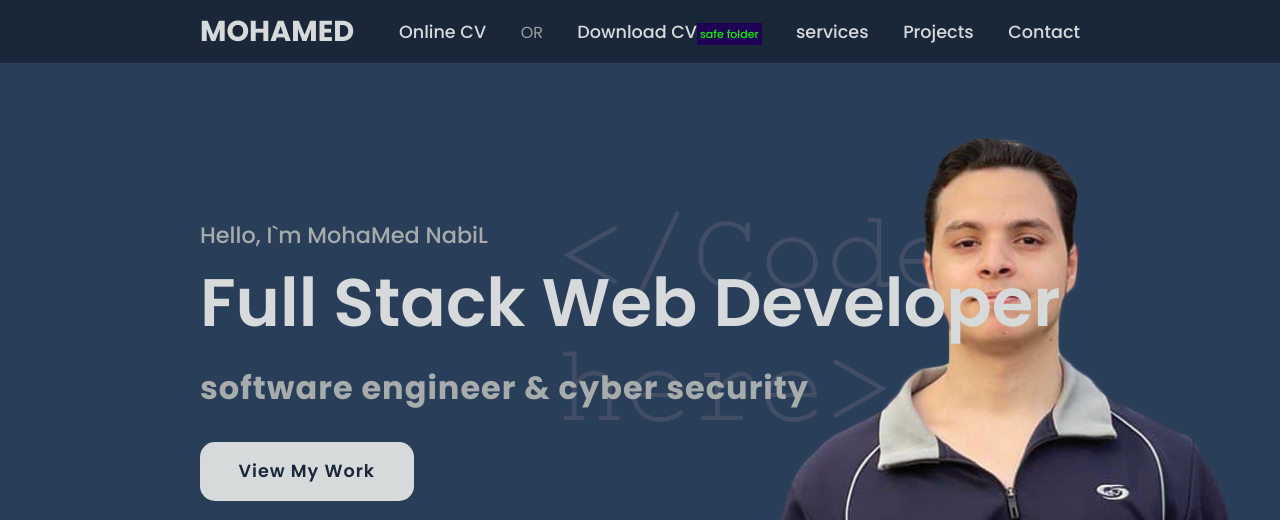
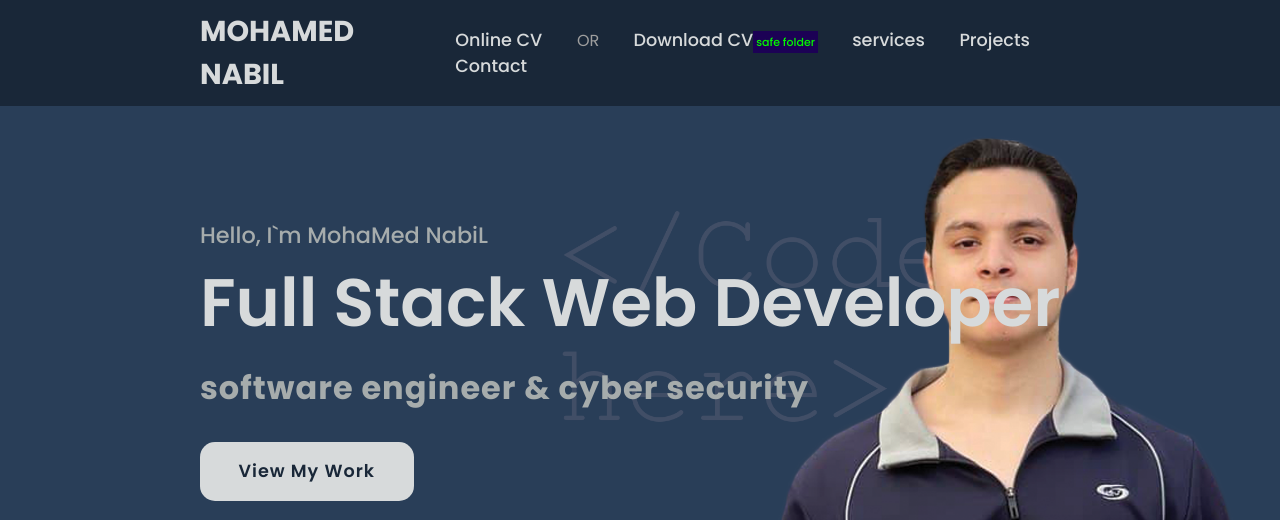
Before and after one commit to mohamedN2018/Protfolio-Developer-, a plain HTML site: page index.html in a window 1280 px wide. Shown: the top 520 px of the page. Drawn offline with Linux system fonts and the light colour scheme.

Commit message:
Update index.html

```diff
--- a/index.html
+++ b/index.html
@@ -11,7 +11,7 @@
 </head>
 <body>
     <header>
-        <a href="/" class="logo"> MohaMed </a>
+        <a href="/" class="logo"> MohaMed NabiL </a>
         <nav class="navigation">
             <a href="templates_cv.html">Online CV </a>
             <span class="ors"> OR </span>
```
